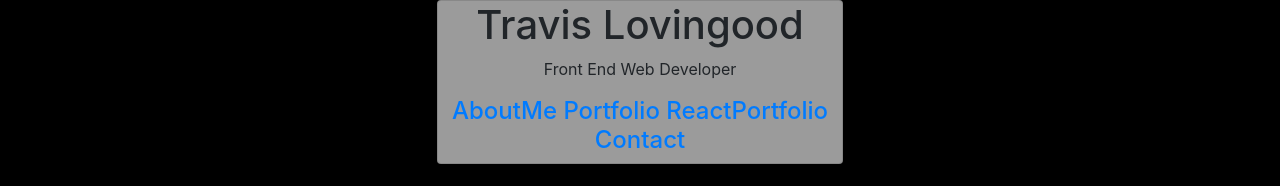
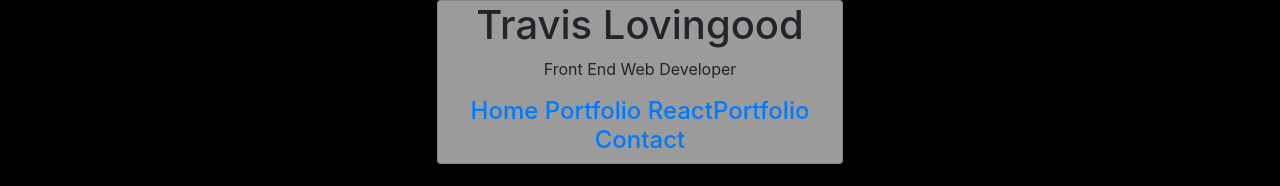
Before and after one commit to TravisLovingood/my-portfolio-reacts, a React (Create React App) app: page /#/portfolio in a window 1280 px wide. Shown: the top 186 px of the page. Built offline with nearby package versions, Linux system fonts and the light colour scheme.

Commit message:
full change day 3

```diff
--- a/src/App.js
+++ b/src/App.js
@@ -6,8 +6,9 @@ import ReactPortfolio from './pages/ReactPortfolio';
 import Contact from './pages/Contact';
 import Footer from "./component/footer";
 
-import Image from 'react-bootstrap/Image';
-import "./App.css"
+import "./App.css";
+
+import Image from 'react-bootstrap/Image'
 
 class App extends Component {
   render() {
@@ -27,7 +28,7 @@ class App extends Component {
 
                 <div className="card-action">
                   <h4>
-                  <li><Link to="/">AboutMe </Link></li>
+                  <li><Link to="/">Home </Link></li>
                   <li><Link to="/portfolio">Portfolio </Link></li>
                   <li><Link to="/reactPortfolio">ReactPortfolio </Link></li>
                   <li><Link to="/contact">Contact </Link></li>
--- a/src/component/footer.js
+++ b/src/component/footer.js
@@ -2,6 +2,7 @@ import React from "react";
 
 import "../App.css"
 
+// import Image from 'react-bootstrap/Image'
 
 function footer() {
   return (
--- a/src/pages/portfolio.js
+++ b/src/pages/portfolio.js
@@ -2,12 +2,14 @@ import React from "react";
 
 import "../App.css"
 
+// import Image from 'react-bootstrap/Image'
+// import Card from 'react-bootstrap/Card'
+// import CardDeck from 'react-bootstrap/CardDeck'
+// import CardGroup from 'react-bootstrap/CardGroup'
 
 function Protfolio() {
   return (
-    // <div className="row">
-    //   <div className= "col s1"></div>
-    //   <div className= "col s10">
+
         <div className= "container">
 
           <div className="row">
@@ -54,8 +56,8 @@ function Protfolio() {
 
           <div className="row">
 
-            <div className="col s1"></div>
-            <div className="col s10">
+
+            <div className="col s12">
               <div className="card">
                 <h4><strong>Foodacation</strong></h4>
                 <div className="card-action">
@@ -73,7 +75,6 @@ function Protfolio() {
                 </div>
               </div>
             </div>
-            <div className="col s1"></div>
 
           </div>
 
@@ -120,10 +121,101 @@ function Protfolio() {
           </div>
 
         </div>
-    //   </div>
-    //   <div className= "col s1"></div>
-    // </div>
+
   )
 };
 
 export default Protfolio;
+
+// <CardColumns>
+//   <Card>
+//     <Card.Img variant="top" src="holder.js/100px160" />
+//     <Card.Body>
+//       <Card.Title>Card title that wraps to a new line</Card.Title>
+//       <Card.Text>
+//         This is a longer card with supporting text below as a natural lead-in to
+//         additional content. This content is a little bit longer.
+//       </Card.Text>
+//     </Card.Body>
+//   </Card>
+//   <Card className="p-3">
+//     <blockquote className="blockquote mb-0 card-body">
+//       <p>
+//         Lorem ipsum dolor sit amet, consectetur adipiscing elit. Integer posuere
+//         erat a ante.
+//       </p>
+//       <footer className="blockquote-footer">
+//         <small className="text-muted">
+//           Someone famous in <cite title="Source Title">Source Title</cite>
+//         </small>
+//       </footer>
+//     </blockquote>
+//   </Card>
+//   <Card>
+//     <Card.Img variant="top" src="holder.js/100px160" />
+//     <Card.Body>
+//       <Card.Title>Card title</Card.Title>
+//       <Card.Text>
+//         This card has supporting text below as a natural lead-in to additional
+//         content.{' '}
+//       </Card.Text>
+//     </Card.Body>
+//     <Card.Footer>
+//       <small className="text-muted">Last updated 3 mins ago</small>
+//     </Card.Footer>
+//   </Card>
+//   <Card bg="primary" text="white" className="text-center p-3">
+//     <blockquote className="blockquote mb-0 card-body">
+//       <p>
+//         Lorem ipsum dolor sit amet, consectetur adipiscing elit. Integer posuere
+//         erat a ante.
+//       </p>
+//       <footer className="blockquote-footer">
+//         <small className="text-muted">
+//           Someone famous in <cite title="Source Title">Source Title</cite>
+//         </small>
+//       </footer>
+//     </blockquote>
+//   </Card>
+//   <Card className="text-center">
+//     <Card.Body>
+//       <Card.Title>Card title</Card.Title>
+//       <Card.Text>
+//         This card has supporting text below as a natural lead-in to additional
+//         content.{' '}
+//       </Card.Text>
+//       <Card.Text>
+//         <small className="text-muted">Last updated 3 mins ago</small>
+//       </Card.Text>
+//     </Card.Body>
+//   </Card>
+//   <Card>
+//     <Card.Img src="holder.js/100px160" />
+//   </Card>
+//   <Card className="text-right">
+//     <blockquote className="blockquote mb-0 card-body">
+//       <p>
+//         Lorem ipsum dolor sit amet, consectetur adipiscing elit. Integer posuere
+//         erat a ante.
+//       </p>
+//       <footer className="blockquote-footer">
+//         <small className="text-muted">
+//           Someone famous in <cite title="Source Title">Source Title</cite>
+//         </small>
+//       </footer>
+//     </blockquote>
+//   </Card>
+//   <Card>
+//     <Card.Body>
+//       <Card.Title>Card title</Card.Title>
+//       <Card.Text>
+//         This is a wider card with supporting text below as a natural lead-in to
+//         additional content. This card has even longer content than the first to
+//         show that equal height action.
+//       </Card.Text>
+//       <Card.Text>
+//         <small className="text-muted">Last updated 3 mins ago</small>
+//       </Card.Text>
+//     </Card.Body>
+//   </Card>
+// </CardColumns>
```
